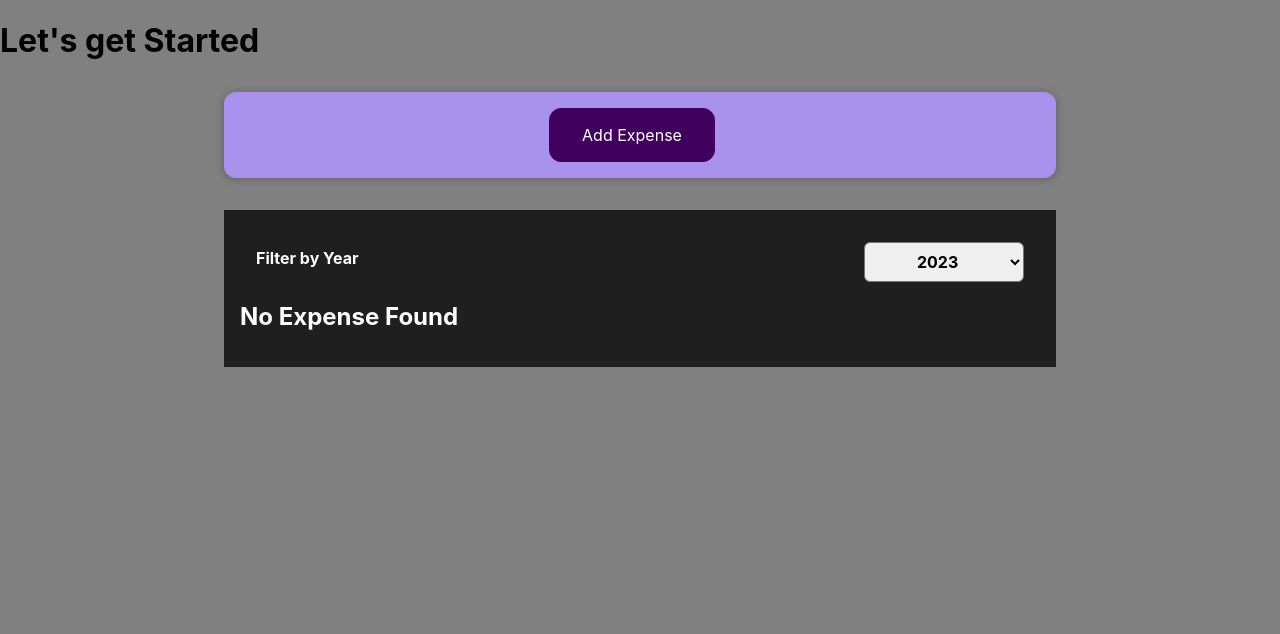
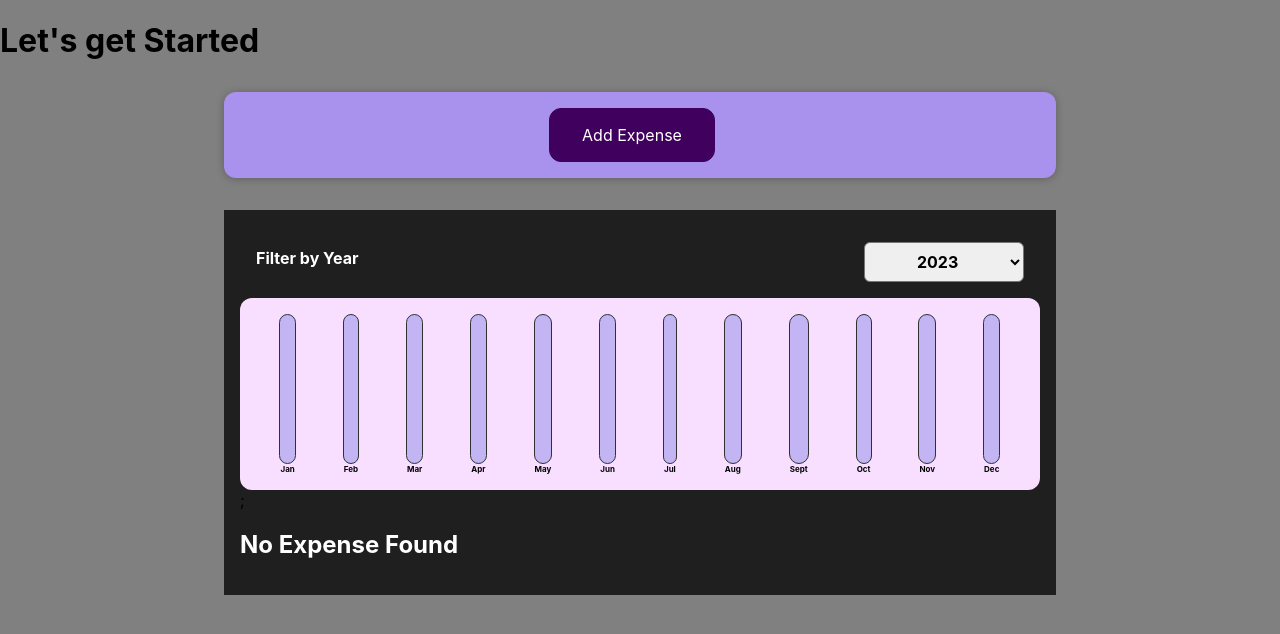
Before and after one commit to KrishnaKarn911/SharpenerReact, a React (Create React App) app: page / in a window 1280 px wide. Shown: the top 634 px of the page. Built offline with nearby package versions, Linux system fonts and the light colour scheme.

Commit message:
Adding chart bar

```diff
--- /dev/null
+++ b/src/components/Chart/Chart.css
@@ -0,0 +1,9 @@
+.chart {
+  padding: 1rem;
+  border-radius: 12px;
+  background-color: #f8dfff;
+  text-align: center;
+  display: flex;
+  justify-content: space-around;
+  height: 10rem;
+}
--- /dev/null
+++ b/src/components/Chart/Chart.js
@@ -0,0 +1,45 @@
+import React from "react";
+import ChartBar from "./ChartBar";
+import "./Chart.css";
+
+const Chart = (props) => {
+  const priceArray = props.chartExpenses.map((monthExpenses) => {
+    return monthExpenses.price;
+  });
+  const maxPrice = Math.max(...priceArray);
+  const chartData = [
+    { expenseMonth: "Jan", expenseValue: 0 },
+    { expenseMonth: "Feb", expenseValue: 0 },
+    { expenseMonth: "Mar", expenseValue: 0 },
+    { expenseMonth: "Apr", expenseValue: 0 },
+    { expenseMonth: "May", expenseValue: 0 },
+    { expenseMonth: "Jun", expenseValue: 0 },
+    { expenseMonth: "Jul", expenseValue: 0 },
+    { expenseMonth: "Aug", expenseValue: 0 },
+    { expenseMonth: "Sept", expenseValue: 0 },
+    { expenseMonth: "Oct", expenseValue: 0 },
+    { expenseMonth: "Nov", expenseValue: 0 },
+    { expenseMonth: "Dec", expenseValue: 0 },
+  ];
+
+  for (let expense of props.chartExpenses) {
+    chartData[expense.date.getMonth()].expenseValue += expense.price;
+  }
+  console.log(chartData);
+  return (
+    <div className="chart">
+      {chartData.map((monthData) => {
+        return (
+          <ChartBar
+            lable={monthData.expenseMonth}
+            value={monthData.expenseValue}
+            key={monthData.expenseMonth}
+            maxValue={maxPrice}
+          />
+        );
+      })}
+    </div>
+  );
+};
+
+export default Chart;
--- /dev/null
+++ b/src/components/Chart/ChartBar.css
@@ -0,0 +1,30 @@
+.chart-bar {
+  height: 100%;
+  display: flex;
+  flex-direction: column;
+  align-items: center;
+}
+
+.chart-bar__inner {
+  height: 100%;
+  width: 100%;
+  border: 1px solid #313131;
+  border-radius: 12px;
+  background-color: #c3b4f3;
+  overflow: hidden;
+  display: flex;
+  flex-direction: column;
+  justify-content: flex-end;
+}
+
+.chart-bar__fill {
+  background-color: #4826b9;
+  width: 100%;
+  transition: all 0.3s ease-out;
+}
+
+.chart-bar__label {
+  font-weight: bold;
+  font-size: 0.5rem;
+  text-align: center;
+}
--- /dev/null
+++ b/src/components/Chart/ChartBar.js
@@ -0,0 +1,19 @@
+import React from "react";
+import "./ChartBar.css";
+
+const ChartBar = (props) => {
+  let fillHeight = "0%";
+  if (props.value > 0) {
+    fillHeight = Math.round((props.value / props.maxValue) * 100) + "%";
+  }
+  return (
+    <div className="chart-bar">
+      <div className="chart-bar__inner">
+        <div className="chart-bar__fill" style={{ height: fillHeight }}></div>
+      </div>
+      <div className="chart-bar__label">{props.lable}</div>
+    </div>
+  );
+};
+
+export default ChartBar;
--- a/src/components/Expense/Expenses.js
+++ b/src/components/Expense/Expenses.js
@@ -4,6 +4,7 @@
 import ExpensesList from "./ExpensesList";
 import Card from "../WrapperComponent/Card";
 import ExpensesFilter from "./ExpensesFilter";
+import ExpensesChart from "./ExpensesChart";
 
 const Expenses = (props) => {
   const [selectedYear, setSelectedYear] = useState("2023");
@@ -19,6 +20,7 @@
   return (
     <Card className="expenses">
       <ExpensesFilter selected={selectedYear} onSelected={handleOnSelect} />
+      <ExpensesChart chartData={filteredExpenses} />;
       <ExpensesList items={filteredExpenses} />
     </Card>
   );
--- /dev/null
+++ b/src/components/Expense/ExpensesChart.js
@@ -0,0 +1,12 @@
+import React from "react";
+import Chart from "../Chart/Chart";
+
+const ExpensesChart = (props) => {
+  return (
+    <div>
+      <Chart chartExpenses={props.chartData} />
+    </div>
+  );
+};
+
+export default ExpensesChart;
--- a/src/components/ExpenseForm/ExpenseForm.js
+++ b/src/components/ExpenseForm/ExpenseForm.js
@@ -34,7 +34,7 @@
     const expenseData = {
       title: userInput.enteredTitle,
       date: new Date(userInput.enteredDate),
-      amount: userInput.enteredAmount,
+      price: userInput.enteredAmount,
     };
     props.onSaveExpense(expenseData);
     setUserInput({
--- a/src/components/ExpenseForm/NewExpense.js
+++ b/src/components/ExpenseForm/NewExpense.js
@@ -28,7 +28,7 @@
       {isFormVisible && (
         <ExpenseForm
           onSaveExpense={handleSavedExpense}
-          onCancel={handleCancelClick} // Pass cancel handler to the form
+          onCancel={handleCancelClick}
         />
       )}
     </div>
```
